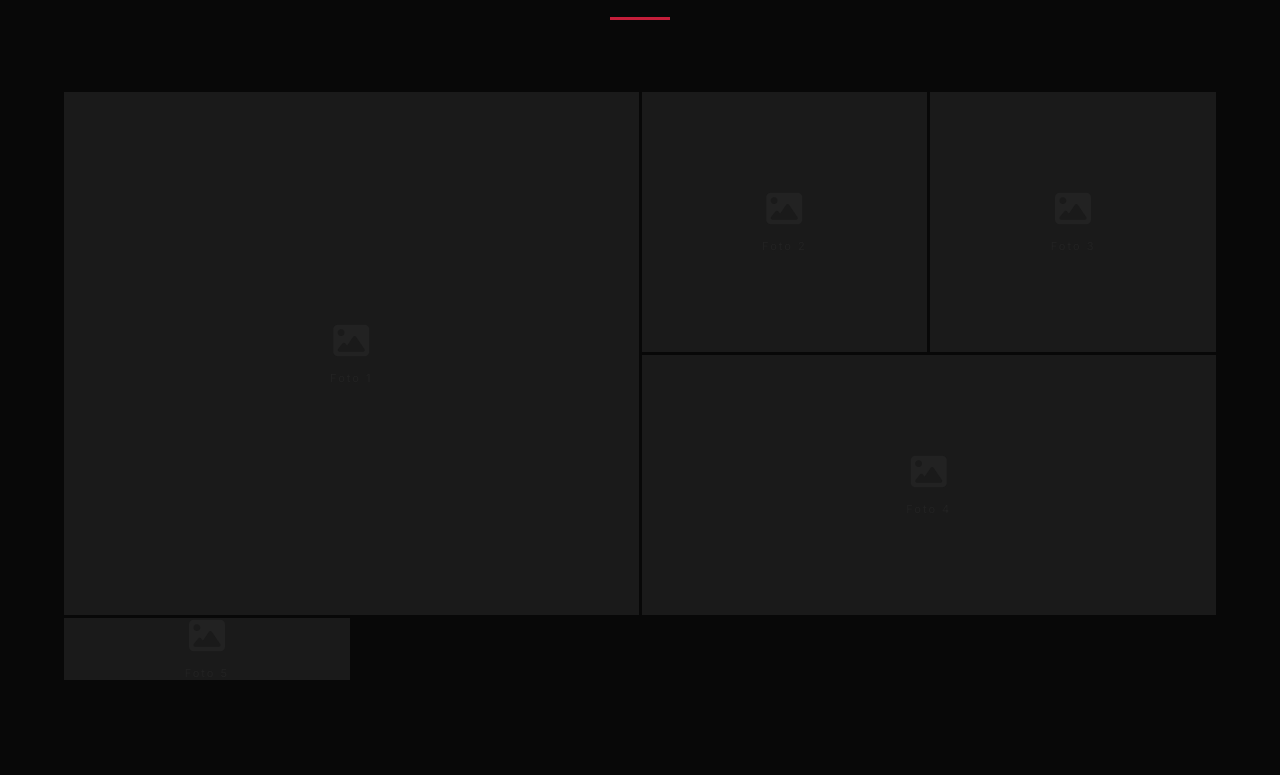
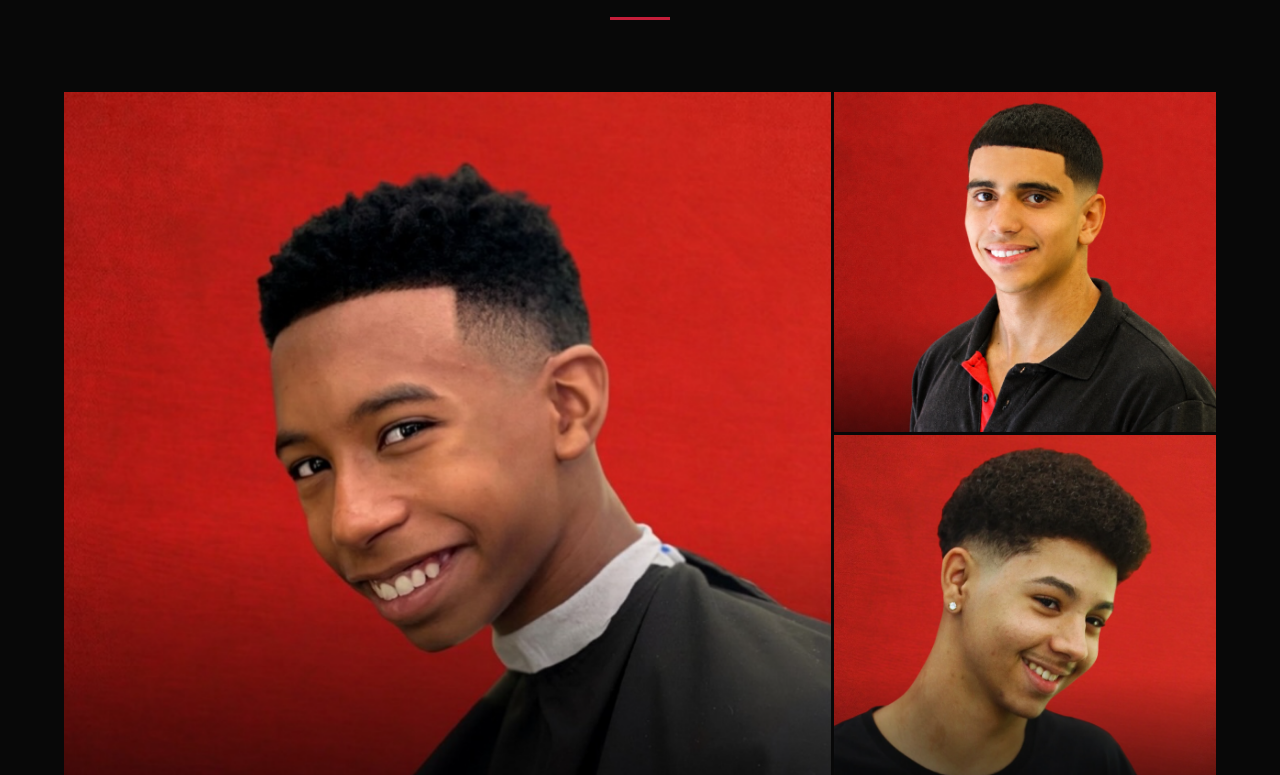
Before and after one commit to yuril06/barbeariavit-odocorte, a plain HTML site: page index.html in a window 1280 px wide. Shown: the part 3021-3796 px from the top of the page. Drawn offline with nearby package versions, Linux system fonts and the light colour scheme; a web font is replaced by a local one.

Commit message:
feat: galeria com 6 fotos reais dos cortes

```diff
--- a/index.html
+++ b/index.html
@@ -591,8 +591,8 @@
     }
     .gallery-grid {
       display: grid;
-      grid-template-columns: repeat(4, 1fr);
-      grid-template-rows: 260px 260px;
+      grid-template-columns: repeat(3, 1fr);
+      grid-template-rows: 340px 340px;
       gap: 3px;
       margin-top: 0;
     }
@@ -602,7 +602,6 @@
       display: flex; align-items: center; justify-content: center;
     }
     .gallery-item:nth-child(1) { grid-column: span 2; grid-row: span 2; }
-    .gallery-item:nth-child(4) { grid-column: span 2; }
     .gallery-item img {
       width: 100%; height: 100%; object-fit: cover;
       transition: transform .5s;
@@ -920,11 +919,12 @@
       <div class="section-line"></div>
     </div>
     <div class="gallery-grid fade-up">
-      <div class="gallery-item"><div class="gallery-placeholder"><i class="fa fa-image"></i><span>Foto 1</span></div></div>
-      <div class="gallery-item"><div class="gallery-placeholder"><i class="fa fa-image"></i><span>Foto 2</span></div></div>
-      <div class="gallery-item"><div class="gallery-placeholder"><i class="fa fa-image"></i><span>Foto 3</span></div></div>
-      <div class="gallery-item"><div class="gallery-placeholder"><i class="fa fa-image"></i><span>Foto 4</span></div></div>
-      <div class="gallery-item"><div class="gallery-placeholder"><i class="fa fa-image"></i><span>Foto 5</span></div></div>
+      <div class="gallery-item"><img src="galeria1.png" alt="Corte Vitão do Corte" /></div>
+      <div class="gallery-item"><img src="galeria2.png" alt="Corte Vitão do Corte" /></div>
+      <div class="gallery-item"><img src="galeria3.png" alt="Corte Vitão do Corte" /></div>
+      <div class="gallery-item"><img src="galeria4.png" alt="Corte Vitão do Corte" /></div>
+      <div class="gallery-item"><img src="galeria5.png" alt="Corte Vitão do Corte" /></div>
+      <div class="gallery-item"><img src="galeria6.png" alt="Corte Vitão do Corte" /></div>
     </div>
   </section>
 
```
Also changed, not shown: galeria1.png (added), galeria2.png (added), galeria3.png (added), galeria4.png (added), galeria5.png (added), galeria6.png (added).
